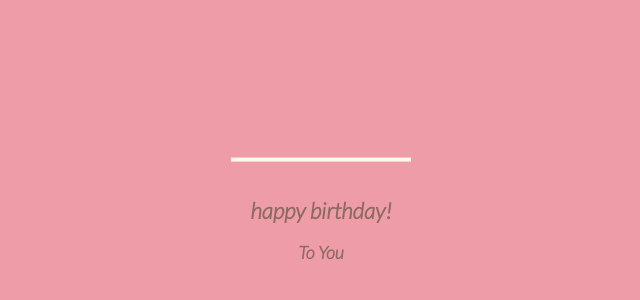
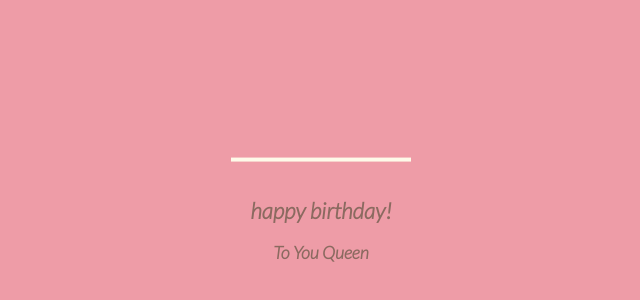
Before and after one commit to Dhammmm11/birthday-cake, a plain HTML site: page index.html in a window 1280 px wide. Shown: the part 166-466 px from the top of the page, 327-967 px from the left. Drawn offline with Linux system fonts and the light colour scheme.

Commit message:
Update index.html

```diff
--- a/index.html
+++ b/index.html
@@ -284,7 +284,7 @@
       </svg>
       <div class="text">
       <h1>happy birthday!</h1>
-      <p class="name">To You</p>
+      <p class="name">To You Queen</p>
       </div>
   </body>
 </html>
```
